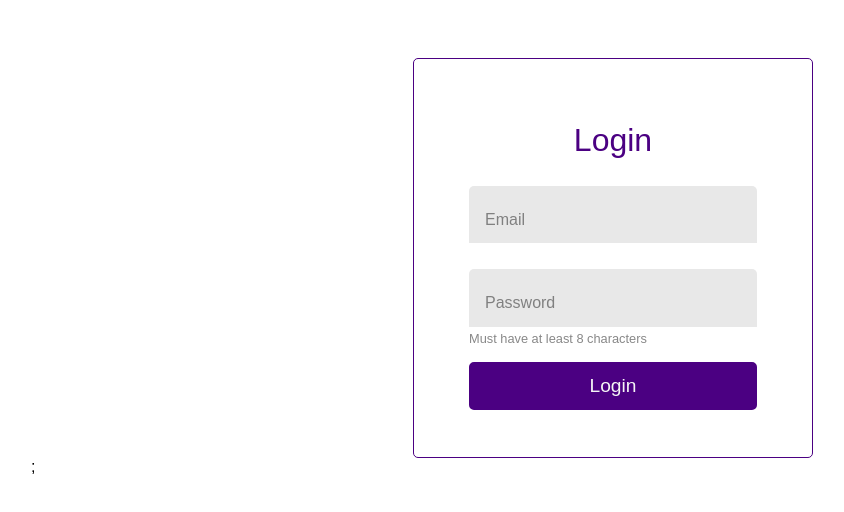
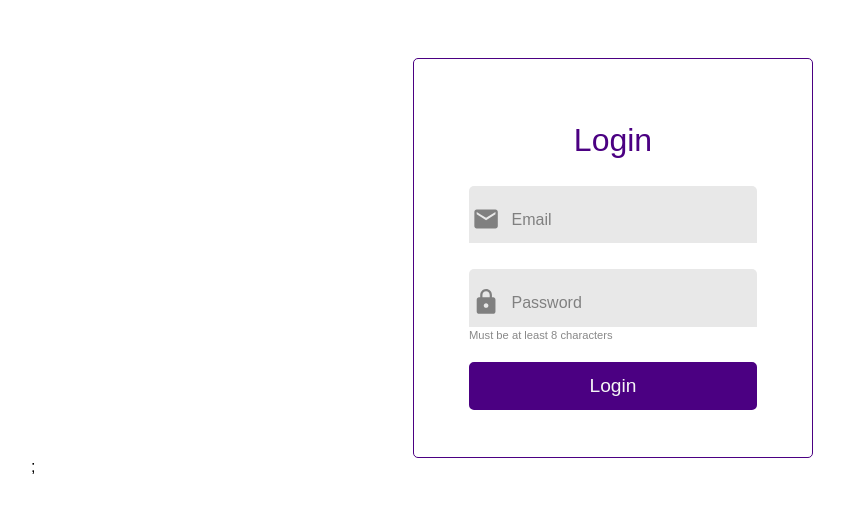
Before and after one commit to ThereseRingPersen/forms, a React (Create React App) app: page / in a window 1280 px wide. Shown: the top 512 px of the page, without its empty margins (27-871 px from the left). Built offline with nearby package versions, Linux system fonts and the light colour scheme.

Commit message:
use react-icons

```diff
--- a/package.json
+++ b/package.json
@@ -13,6 +13,7 @@
         "lodash": "^4.17.15",
         "react": "^16.13.1",
         "react-dom": "^16.13.1",
+        "react-icons": "^3.10.0",
         "react-scripts": "3.4.1",
         "styled-components": "^5.1.0",
         "typescript": "^3.8.3"
--- a/src/components/Form/LoginForm/LoginForm.tsx
+++ b/src/components/Form/LoginForm/LoginForm.tsx
@@ -33,6 +33,7 @@ const LoginForm = () => {
                 onFocus={emailHook.onFocus}
                 isFocused={emailHook.isFocused}
                 value={emailHook.value}
+                leadingIcon={'email'}
             />
             <TextField
                 type={'password'}
@@ -45,7 +46,8 @@ const LoginForm = () => {
                 onFocus={passwordHook.onFocus}
                 isFocused={passwordHook.isFocused}
                 value={passwordHook.value}
-                helperText={'Must have at least 8 characters'}
+                helperText={'Must be at least 8 characters'}
+                leadingIcon={'password'}
             />
             <Button type="submit" disabled={!form.isValid} onClick={form.submit}>
                 Login
--- a/src/components/TextField/index.tsx
+++ b/src/components/TextField/index.tsx
@@ -1,6 +1,8 @@
 import React from 'react';
 import { InputAndLabelContainer, FormGroup, Input, InputGroup, Label, ErrorText, HelperText } from './styles';
-import { TextFieldProps } from './types';
+import { TextFieldProps, LeadingIcon } from './types';
+import { MdLock, MdMail, MdError } from 'react-icons/md';
+import { formColors } from './formColors';
 
 const TextField = ({
     id,
@@ -14,10 +16,13 @@ const TextField = ({
     onFocus,
     value,
     isFocused,
+    leadingIcon,
+    trailingIcon,
 }: TextFieldProps) => {
     return (
         <FormGroup>
             <InputGroup isActive={isActive} hasError={errorMessage !== null}>
+                {leadingIcon && getIcon(leadingIcon)}
                 <InputAndLabelContainer isActive={isActive} hasError={errorMessage !== null}>
                     <Input
                         id={id}
@@ -34,12 +39,23 @@ const TextField = ({
                         {label}
                     </Label>
                 </InputAndLabelContainer>
+                {errorMessage && <MdError size={'2rem'} color={formColors.color.error} />}
             </InputGroup>
 
             {helperText && errorMessage === null && <HelperText>{helperText} </HelperText>}
             {errorMessage !== null && <ErrorText>{errorMessage}</ErrorText>}
         </FormGroup>
     );
+    function getIcon(icon: LeadingIcon) {
+        switch (icon) {
+            case 'email':
+                return <MdMail size={'2rem'} color={formColors.color.inactive} />;
+                break;
+            default:
+                return <MdLock size={'2rem'} color={formColors.color.inactive} />;
+                break;
+        }
+    }
 };
 
 export default TextField;
--- a/src/components/TextField/styles.ts
+++ b/src/components/TextField/styles.ts
@@ -1,13 +1,12 @@
 import styled from 'styled-components';
 import { formColors } from './formColors';
-import { InputProps, LabelProps } from './types';
+import { InputProps, LabelProps, InputGroupProps } from './types';
 
 export const Input = styled.input<InputProps>`
     position: absolute;
     width: 100%;
     height: auto;
-    margin-top: 0.313rem;
-    padding: 1.5rem 0 0 1rem;
+    padding: 1.5rem 0 0 0.5rem;
     line-height: 1.25rem;
     font-size: 1rem;
     border: none;
@@ -18,11 +17,10 @@ export const Input = styled.input<InputProps>`
     }
     color: ${(props) => (props.hasError ? formColors.color.error : formColors.color.active)};
 `;
-export const InputGroup = styled.div<InputProps>`
+export const InputGroup = styled.div<InputGroupProps>`
     display: inline-flex;
     height: 3.6rem;
     width: 100%;
-    background-color: ${formColors.backgroundColor.default};
     border-radius: 0.313rem 0.313rem 0 0;
     box-shadow: ${(props) => (props.hasError ? `inset 0 -0.125rem 0 0 ${formColors.color.error}` : `0`)};
     background-color: ${(props) =>
@@ -38,8 +36,7 @@ export const InputGroup = styled.div<InputProps>`
         box-shadow: inset 0 -0.125rem 0 0 ${(props) => (props.hasError ? formColors.color.error : formColors.color.focus)};
     }
     svg {
-        margin-top: 0.313rem;
-        margin-left: 0.2rem;
+        margin: 0.5rem 0.2rem 0 0.2rem;
         align-self: center;
     }
 `;
@@ -51,22 +48,22 @@ export const Label = styled.label<LabelProps>`
     position: absolute;
     height: 1.3rem;
     line-height: 1.25rem;
-    padding-left: 1rem;
+    padding-left: 0.5rem;
     width: 14rem;
     background-color: transparent;
     top: ${(props) => (props.isActive ? '5px' : '24px')};
-    font-size: ${(props) => (props.isActive ? '0.8em' : '1em')};
+    font-size: ${(props) => (props.isActive ? '0.8rem' : '1rem')};
     color: ${(props) => labelColor(props.hasError, props.isActive, props.isFocused)};
 `;
 export const HelperText = styled.div`
     height: 1.3rem;
     line-height: 1rem;
     color: ${formColors.color.helperText};
-    font-size: 0.8rem;
+    font-size: 0.7rem;
 `;
 export const ErrorText = styled.div`
     color: ${formColors.color.error};
-    font-size: 0.8rem;
+    font-size: 0.7rem;
 `;
 export const FormGroup = styled.div`
     margin-bottom: 0.7rem;
```
Also changed, not shown: src/components/Icon.tsx (deleted, +0 -36 lines), src/components/TextField/types.ts (+10 -0 lines), 1 other file (tests, documents, lock files or other folders).
